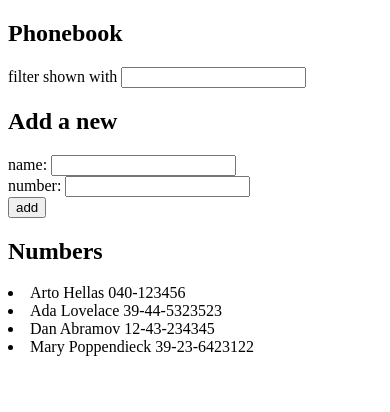
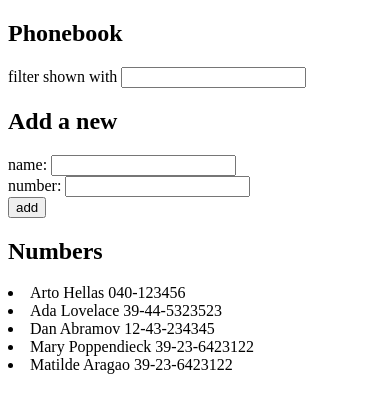
Before and after one commit to matildehomem/full-stack-open-2020, a React (Create React App) app in the folder part2/phonebook/: page / in a window 390 px wide. Shown: the top 412 px of the page. Built offline with nearby package versions, Linux system fonts and the light colour scheme; data requests are answered from the project's data file.

Commit message:
phonebook step6

```diff
--- /dev/null
+++ b/part2/phonebook/db.json
@@ -0,0 +1,29 @@
+{
+  "persons":[
+    {
+      "name": "Arto Hellas",
+      "number": "040-123456",
+      "id": 1
+    },
+    {
+      "name": "Ada Lovelace",
+      "number": "39-44-5323523",
+      "id": 2
+    },
+    {
+      "name": "Dan Abramov",
+      "number": "12-43-234345",
+      "id": 3
+    },
+    {
+      "name": "Mary Poppendieck",
+      "number": "39-23-6423122",
+      "id": 4
+    },
+    {
+      "name": "Matilde Aragao",
+      "number": "39-23-6423122",
+      "id": 5
+    }
+  ]
+}
--- a/part2/phonebook/src/App.js
+++ b/part2/phonebook/src/App.js
@@ -1,60 +1,74 @@
-import React, { useState } from 'react'
-import Filter from './components/Filter'
-import PersonForm from './components/PersonForm'
-import Persons from './components/Persons'
+import React, { useState, useEffect } from 'react';
+import axios from 'axios'
+
+import Filter from './components/Filter';
+import PersonForm from './components/PersonForm';
+import Persons from './components/Persons';
 
 const App = () => {
-  const [ persons, setPersons] = useState([
-    { name: 'Arto Hellas', number: '040-123456' },
-    { name: 'Ada Lovelace', number: '39-44-5323523' },
-    { name: 'Dan Abramov', number: '12-43-234345' },
-    { name: 'Mary Poppendieck', number: '39-23-6423122' }
-  ])
-  const [ newName, setNewName ] = useState('')
-  const [ newNumber, setNewNumber ] = useState('')
-  const [ nameToFilter, setNameToFilter ] = useState('')
+  const [persons, setPersons] = useState([]);
+  const [newName, setNewName] = useState('');
+  const [newNumber, setNewNumber] = useState('');
+  const [nameToFilter, setNameToFilter] = useState('');
+
+
+  useEffect(()=>{
+    axios
+    .get('http://localhost:3001/persons')
+    .then(res => setPersons(res.data))
+
+  }, [])
 
   const handleNameChange = (event) => {
-    setNewName(event.target.value)
-  }
+    setNewName(event.target.value);
+  };
   const handleNumberChange = (event) => {
-    setNewNumber(event.target.value)
-  }
-  const handleSubmit =(e)=>{
+    setNewNumber(event.target.value);
+  };
+  const handleSubmit = (e) => {
     e.preventDefault();
 
-    const duplicateName = persons.filter(person => person.name === newName)
-    if(duplicateName.length){
-      alert(`${newName} is already added to phonebook`)
-      return
+    const duplicateName = persons.filter((person) => person.name === newName);
+    if (duplicateName.length) {
+      alert(`${newName} is already added to phonebook`);
+      return;
     }
     const newPerson = {
       name: newName,
-      number: newNumber
-    }
+      number: newNumber,
+    };
 
-    setPersons(persons.concat(newPerson))
-    setNewName('')
-    setNewNumber('')
-  }
-  const handleFilter = (e) =>{
-    setNameToFilter(e.target.value)
-  }
+    setPersons(persons.concat(newPerson));
+    setNewName('');
+    setNewNumber('');
+  };
+  const handleFilter = (e) => {
+    setNameToFilter(e.target.value);
+  };
 
-const personsFiltered = nameToFilter ? persons.filter(person => person.name.toLowerCase().includes(nameToFilter.toLowerCase())) : persons
-
+  const personsFiltered = nameToFilter
+    ? persons.filter((person) =>
+        person.name.toLowerCase().includes(nameToFilter.toLowerCase()),
+      )
+    : persons;
 
   return (
     <div>
       <h2>Phonebook</h2>
       <Filter value={nameToFilter} onChange={handleFilter} />
       <h2>Add a new</h2>
-      <PersonForm newName={newName} newNumber={newNumber} onChangeName={handleNameChange} onChangeNumber={handleNumberChange} onClick={handleSubmit} />
+      <PersonForm
+        newName={newName}
+        newNumber={newNumber}
+        onChangeName={handleNameChange}
+        onChangeNumber={handleNumberChange}
+        onClick={handleSubmit}
+      />
 
       <h2>Numbers</h2>
-      <Persons personsFiltered={personsFiltered}/>
+      <Persons personsFiltered={personsFiltered} />
     </div>
-  )
-}
+  );
+};
 
-export default App
+export default App;
```
Also changed, not shown: part2/phonebook/package.json (+7 -1 lines), part2/phonebook/src/components/Filter.js (+7 -3 lines), part2/phonebook/src/components/PersonForm.js (+14 -6 lines), part2/phonebook/src/components/Persons.js (+8 -3 lines), 1 other file (tests, documents, lock files or other folders).
